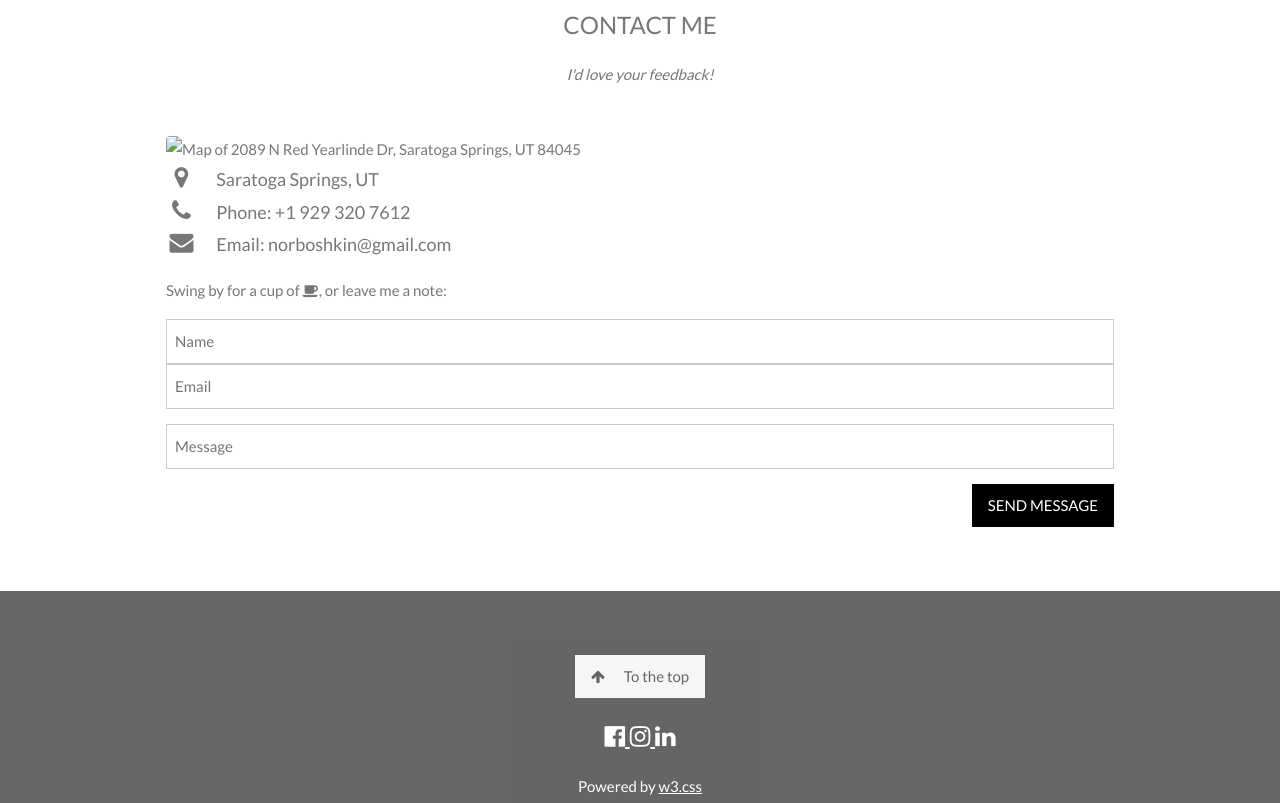
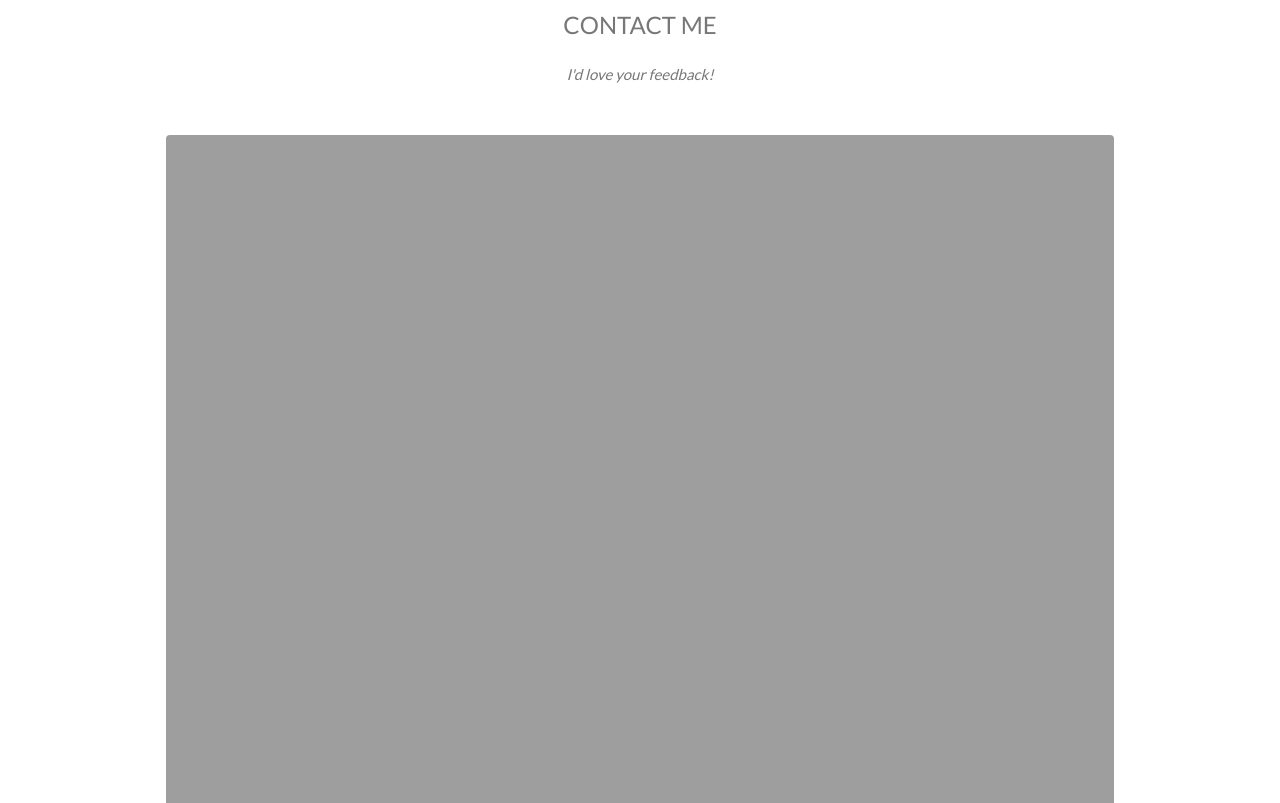
Before and after one commit to norboshkin-star/website-demo, a plain HTML site: page index.html in a window 1280 px wide. Shown: the part 6219-7022 px from the top of the page. Drawn offline with nearby package versions, Linux system fonts and the light colour scheme; the site is published under a folder, as on GitHub Pages, so addresses that start at the root find nothing.

Commit message:
website norboshkin updated photo

```diff
--- a/index.html
+++ b/index.html
@@ -379,7 +379,7 @@
       >
         <div>
           <img
-            src="/MAP.PNG"
+            src="MAP.PNG"
             class="w3-round"
             style="width: 100%"
             alt="Map of 2089 N Red Yearlinde Dr, Saratoga Springs, UT 84045"
```
